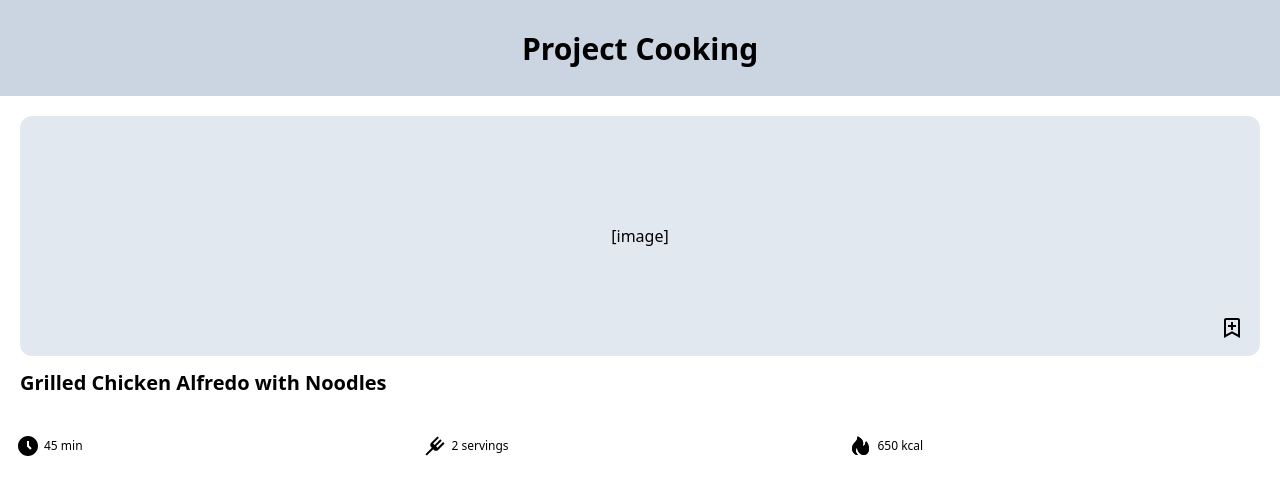
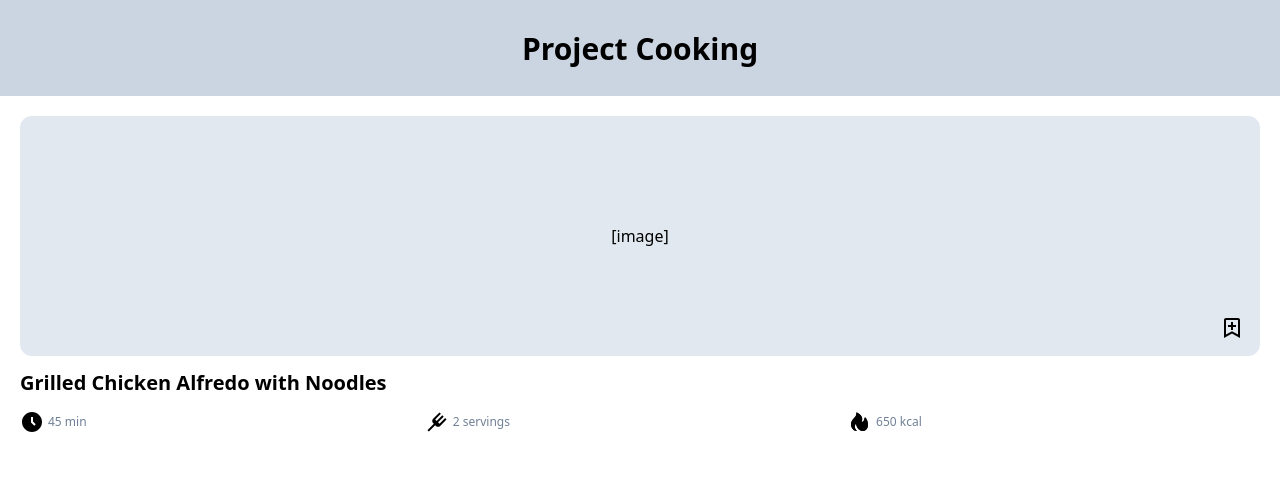
Before and after one commit to hemegonia/cooking, a Next.js app: page /demo/screen/6a in a window 1280 px wide. Shown: the top 494 px of the page. Built offline with nearby package versions, Linux system fonts and the light colour scheme.

Commit message:
style: adjust margins/padding, move font size to parent div

```diff
--- a/src/components/cookingApp/recipeImgAndTitle.tsx
+++ b/src/components/cookingApp/recipeImgAndTitle.tsx
@@ -4,7 +4,7 @@ import React from 'react';
 const Component = () => {
   const router = useRouter();
   return (
-    <div className="flex-col p-5">
+    <div className="mx-5 mt-5 flex-col">
       <div
         style={{ height: '240px', width: '100%' }}
         className="relative flex items-center justify-center rounded-xl bg-slate-200"
--- a/src/components/cookingApp/recipeStats.tsx
+++ b/src/components/cookingApp/recipeStats.tsx
@@ -4,19 +4,19 @@ import React from 'react';
 const Component = () => {
   const router = useRouter();
   return (
-    <div className="flex flex-row p-4">
-      <div className="flex grow place-items-center gap-1 text-xs">
+    <div className="mx-5 my-3 flex flex-row text-xs text-gray-600">
+      <div className="flex grow place-items-center gap-1">
         <img
           src={`${router.basePath}/assets/images/bx-time-five.svg`}
           alt="Clock"
         />
         <span>45 min</span>
       </div>
-      <div className="flex grow place-items-center gap-1 text-xs">
+      <div className="flex grow place-items-center gap-1">
         <img src={`${router.basePath}/assets/images/bx-fork.svg`} alt="Fork" />
         <span>2 servings</span>
       </div>
-      <div className="flex grow place-items-center gap-1 text-xs">
+      <div className="flex grow place-items-center gap-1">
         <img src={`${router.basePath}/assets/images/bxs-hot.svg`} alt="Flame" />
         <span>650 kcal</span>
       </div>
```
Also changed, not shown: src/pages/demo/screen/6a.tsx (+0 -24 lines).
